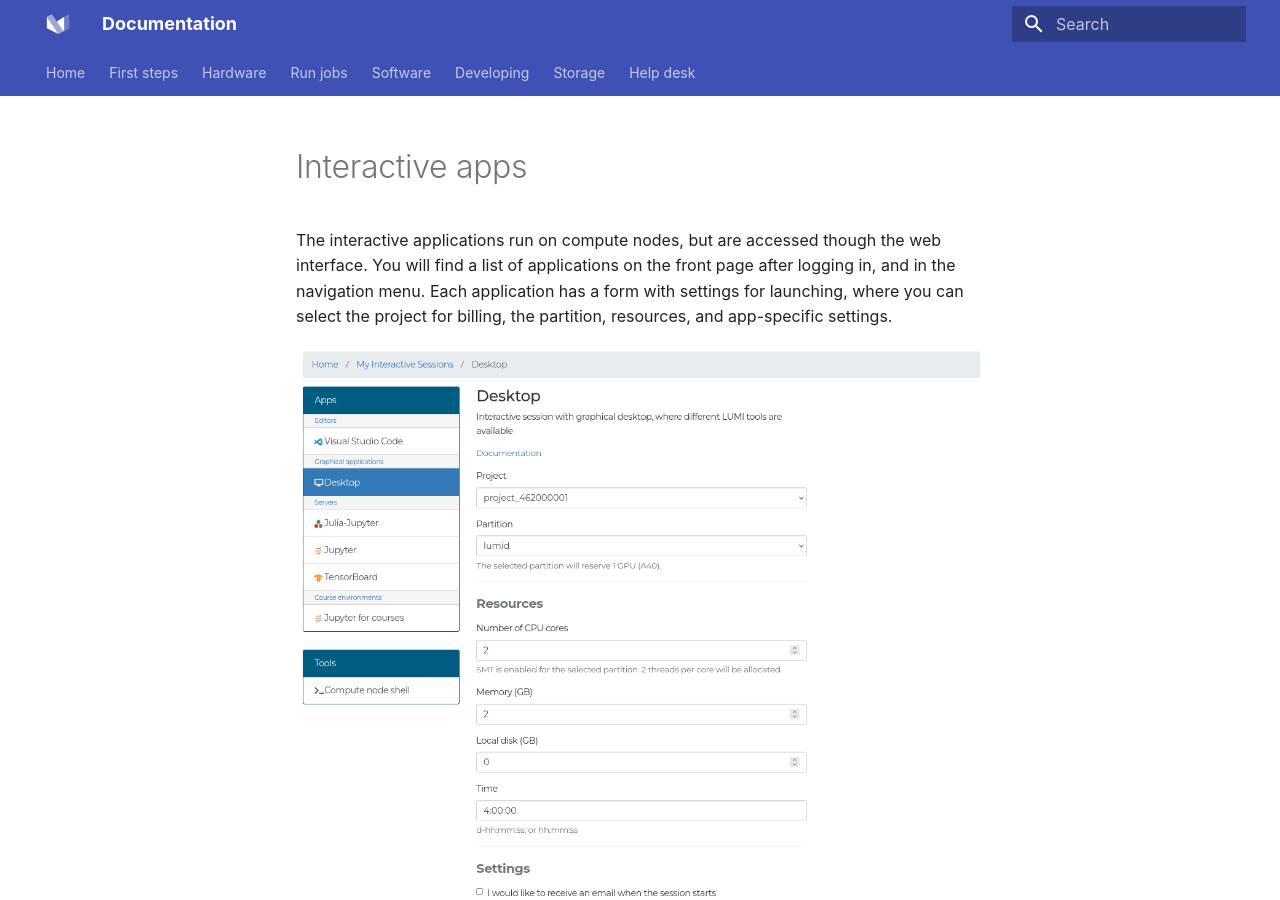
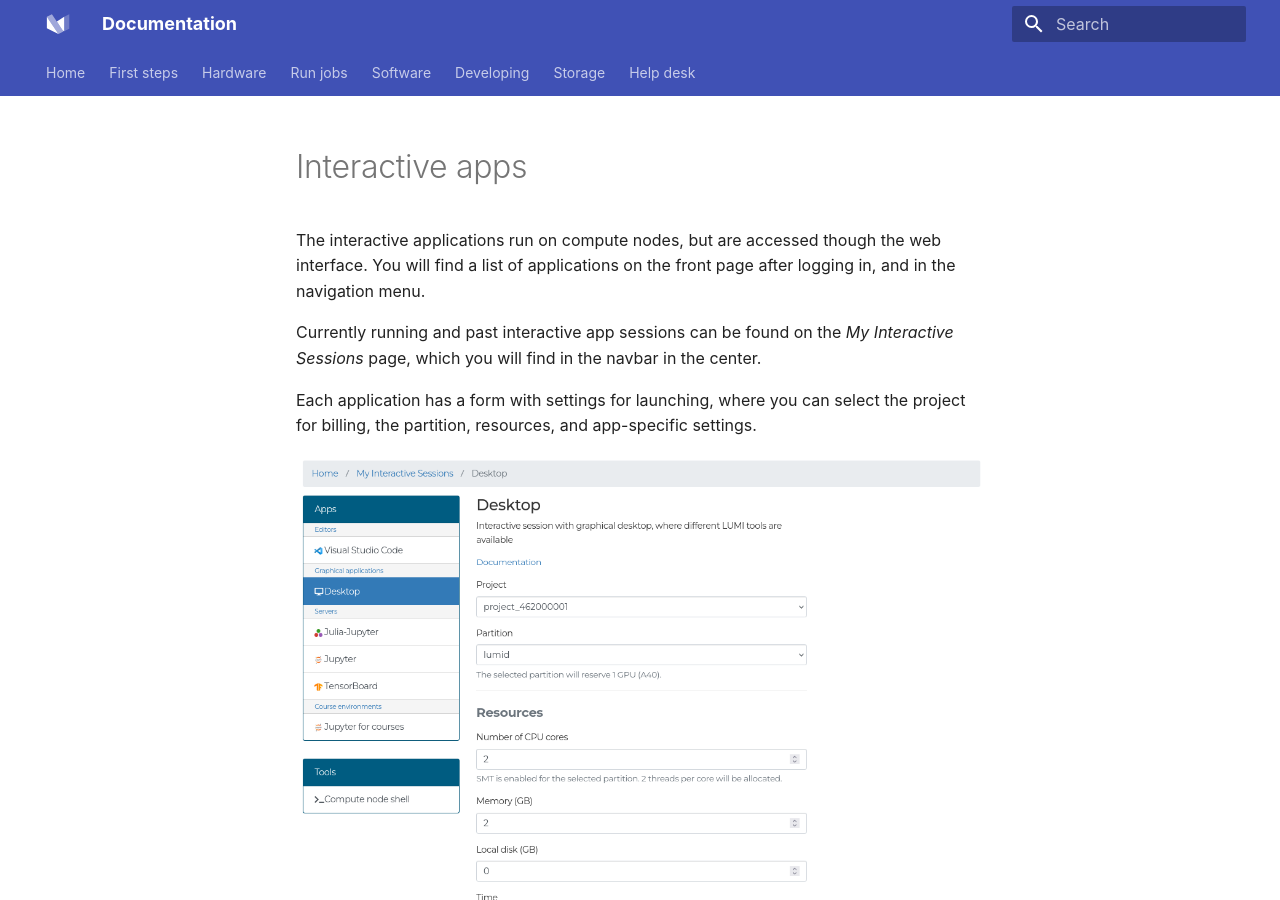
Before and after one commit to Lumi-supercomputer/lumi-userguide, an MkDocs documentation site: the page built from docs/runjobs/webui/interactive-apps.md, in a window 1280 px wide and 900 px high. Built offline with MkDocs 1.6.1 and Material for MkDocs 9.7.7, drawn with Linux system fonts in a browser that asks for light colours.

Commit message:
Update web interface docs

```diff
--- a/docs/runjobs/webui/interactive-apps.md
+++ b/docs/runjobs/webui/interactive-apps.md
@@ -1,5 +1,8 @@
 The interactive applications run on compute nodes, but are accessed though the web interface.
 You will find a list of applications on the front page after logging in, and in the navigation menu.
+
+Currently running and past interactive app sessions can be found on the _My Interactive Sessions_ page, which you will find in the navbar in the center.
+
 Each application has a form with settings for launching, where you can select the project for billing, the partition, resources, and app-specific settings.
 
 ![](../../assets/images/wwwLumiDesktop.png)
```
Also changed, not shown: docs/runjobs/webui/index.md (+8 -1 lines), docs/runjobs/webui/jupyter.md (+1 -1 lines).
